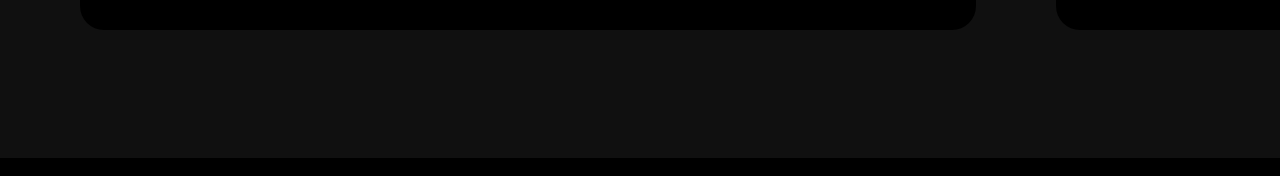
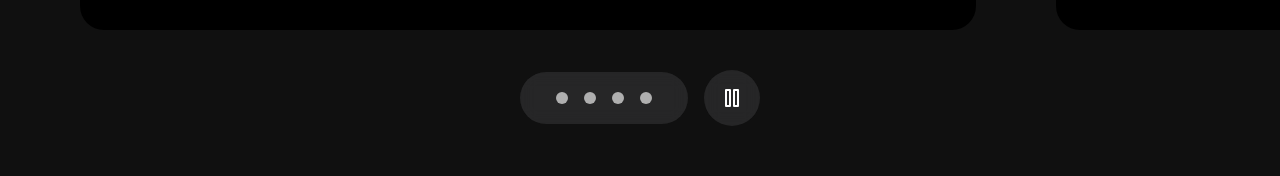
Before and after one commit to ajdjaiuoapooiad/react-AppleIphone, a React (Vite) app: page / in a window 1280 px wide. Shown: the part 1636-1812 px from the top of the page. Built offline with nearby package versions, Linux system fonts and the light colour scheme.

Commit message:
carousel sec

```diff
--- a/src/components/VideoCarousel.jsx
+++ b/src/components/VideoCarousel.jsx
@@ -1,6 +1,8 @@
-
+import gsap from "gsap";
+import { useGSAP } from "@gsap/react";
 import { useEffect, useRef, useState} from 'react'
 import {hightlightsSlides} from '../constants'
+import { pauseImg, playImg, replayImg } from '../utils';
 
 
 const VideoCarousel = () => {
@@ -19,6 +21,24 @@
     const [loadedData,setLoadedData] = useState([]);
     const {isEnd,startPlay,videoId,isLastvideo,isPlaying} = video;
 
+
+    useGSAP(() => {
+        gsap.to('#video',{
+            scrollTrigger: {
+                trigger: '#video',
+                toggleActions: 'restart none none none'
+            },
+            onComplete: () => {
+                setVideo((pre) => ({
+                    ...pre,
+                    startPlay: true,
+                    isPlaying: true,
+
+                }))
+            }
+        })
+    },[isEnd,videoId ])
+
     useEffect(() => {
         if(loadedData.length > 3){
           if(!isPlaying){
@@ -27,8 +47,9 @@
               startPlay && videoRef.current[videoId].play();
           }
         }
-    }, [startPlay,videoId,isPlaying,loadedData])
+      }, [startPlay,videoId,isPlaying,loadedData]);
 
+    const handleLoadedMetadata = (i,e) => setLoadedData((pre) => [...pre,e]);
 
     useEffect(() => {
         const currentProgress = 0;
@@ -44,7 +65,29 @@
                 }
             })
         }
-    },[])
+    },[videoId,startPlay])
+
+    const handleProcess = (type,i) => {
+        switch(type) {
+            case 'video-end':
+                setVideo((pre) => ({...pre,isEnd: true,videoId: i + 1}));
+                break;
+            case 'video-last':
+                setVideo((pre) => ({...pre,isLastvideo: true}));
+                break;
+            case 'video-reset':
+                    setVideo((pre) => ({...pre,isLastvideo: false,
+                        videoId: 0}));
+                break;
+            case 'play':
+                setVideo((pre) => ({...pre,isPlaying: !pre.isPlaying}));
+            break;
+
+            default:
+                return video;
+        }
+    };
+
 
     return (
 
@@ -71,6 +114,9 @@
                                             ...preVideo,isPlaying: true
                                         }))
                                     }}
+                                    onLoadedMetadata={(e) =>
+                                        handleLoadedMetadata(i,e)
+                                    }
                                 >
                                     <source src={list.video} type="video/mp4" />
                                 </video>
@@ -89,9 +135,38 @@
                 ))}
             </div>
 
-            <div className=" "></div>
+            {/*screen-btn部分--------------------  */}
+            <div className="relative flex-center mt-10">
+                <div className="flex-center py-5 px-7 bg-gray-300
+                backdrop-blur rounded-full">
+                    {videoRef.current.map((_,i) => (
+                        <span key={i}
+                            ref={(el) => (videoDivRef.current[i] = el)}
+                            className="mx-2 w-3 h-3 bg-gray-200
+                            rounded-full relative cursor-pointer"
+                        >
+                            <span className="absolute h-full w-full rounded-full"
+                            ref={(el) => (videoSpanRef.current[i]=el)}
+                            />
+                        </span>
+                    ))}
+                </div>
+
+                <button className="control-btn">
+                    <img src={isLastvideo? replayImg: !isPlaying? playImg: pauseImg
+                        }
+                        alt={isLastvideo? "replay": !isPlaying? "play": "pause"
+                        }
+                        onClick={isLastvideo? () => handleProcess("video-reset")
+                            : !isPlaying? () => handleProcess("play"): () => handleProcess("pause")
+                        }
+                    />
+                </button>
+
+            </div>
         </>
-    )
-}
+    );
+};
+
 
 export default VideoCarousel
```
Lines whose indentation alone changed are shown as unchanged.
